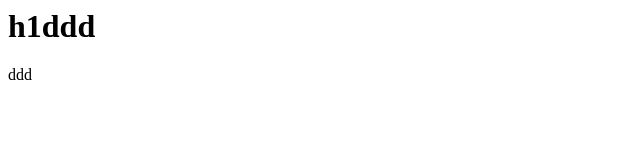
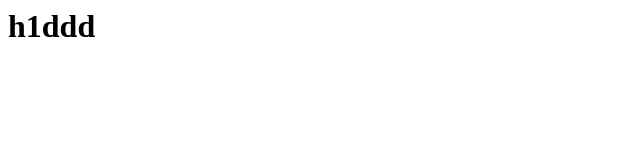
Before and after one commit to kangtae/wan, a plain HTML site: page index.html in a window 1280 px wide. Shown: the full height of the page, 0-640 px from the left. Drawn offline with Linux system fonts and the light colour scheme.

Commit message:
Revert "p 태그 추가"
This reverts commit 25d4c83a4fa0a543cc939b8d35ceedc33c5600f5.

```diff
--- a/index.html
+++ b/index.html
@@ -1,6 +1,5 @@
 <html>
     <body>
         <h1>h1ddd</h1>
-        <p>ddd</p>
     </body>
 </html>
```
